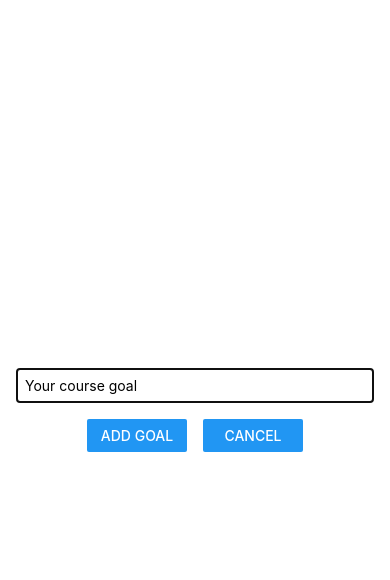
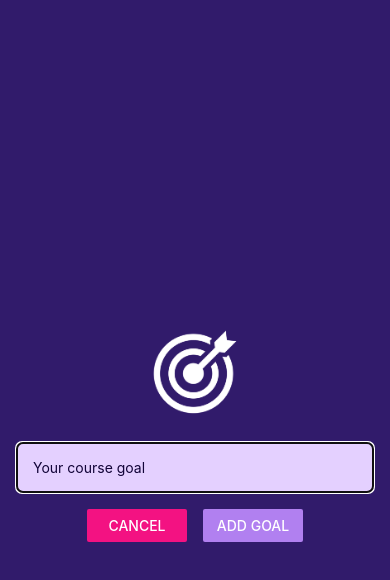
Before and after one commit to crukundo/rn-course-goals, a React Native app: screen / in a window 390 px wide. Both pictures are taken after a click on the button "ADD NEW GOAL". Shown: the top 580 px of the page. Built offline with nearby package versions, Linux system fonts and the light colour scheme.

Commit message:
A little more styling

```diff
--- a/App.js
+++ b/App.js
@@ -2,6 +2,7 @@ import { useState } from 'react';
 import { StyleSheet, View, FlatList, Button } from 'react-native';
 import GoalItem from './components/GoalItem';
 import GoalInput from './components/GoalInput';
+import { StatusBar } from 'expo-status-bar';
 
 export default function App() {
   const [modalIsVisible, setModalIsVisible] = useState(false);
@@ -31,8 +32,10 @@ export default function App() {
   }
 
   return (
+    <>
+      <StatusBar style='light' />
       <View style={styles.appContainer}>
-      <Button title='Add New Goal' color="#5e0acc" onPress={startAddGoalHandler} />
+        <Button title='Add New Goal' color="#a065ec" onPress={startAddGoalHandler} />
         <GoalInput onAddGoal={addGoalHandler} visible={modalIsVisible} onCancel={endAddGoalHandler} />
         <View style={styles.goalsContainer}>
           <FlatList
@@ -44,6 +47,7 @@ export default function App() {
             }} />
         </View>
       </View>
+    </>
   );
 }
 
--- a/app.json
+++ b/app.json
@@ -5,6 +5,7 @@
     "version": "1.0.0",
     "orientation": "portrait",
     "icon": "./assets/icon.png",
+    "backgroundColor": "#1e085e",
     "splash": {
       "image": "./assets/splash.png",
       "resizeMode": "contain",
--- a/components/GoalInput.js
+++ b/components/GoalInput.js
@@ -1,5 +1,5 @@
 import { useState } from 'react';
-import { StyleSheet, View, Button, TextInput, Modal } from 'react-native';
+import { StyleSheet, View, Button, TextInput, Modal, Image } from 'react-native';
 
 const GoalInput = (props) => {
     const [enteredGoalText, setEnteredGoalText] = useState('');
@@ -17,13 +17,14 @@ const GoalInput = (props) => {
     return (
         <Modal visible={props.visible} animationType="slide">
             <View style={styles.inputContainer}>
+                <Image source={require('../assets/images/goal.png')} style={styles.image} />
                 <TextInput style={styles.textInput} placeholder='Your course goal' onChangeText={goalInputHandler} value={enteredGoalText} />
                 <View style={styles.buttonContainer}>
                     <View style={styles.button}>
-                        <Button title='Add Goal' onPress={addGoalHandler} />
+                        <Button title='Cancel' onPress={props.onCancel} color='#f31282' />
                     </View>
                     <View style={styles.button}>
-                        <Button title='Cancel' onPress={props.onCancel} />
+                        <Button title='Add Goal' onPress={addGoalHandler} color='#b180f0' />
                     </View>
                 </View>
             </View>
@@ -38,16 +39,17 @@ const styles = StyleSheet.create({
         flex: 1,
         justifyContent: 'center',
         alignItems: 'center',
-        marginBottom: 24,
         padding: 16,
-        borderBottomWidth: 1,
-        borderBottomColor: "#cccccc"
+        backgroundColor: '#311b6b'
     },
     textInput: {
         borderWidth: 1,
-        borderColor: '#cccccc',
+        borderColor: '#e4d0ff',
+        borderRadius: 6,
+        backgroundColor: '#e4d0ff',
+        color: '#120438',
         width: '100%',
-        padding: 8
+        padding: 16
     },
     buttonContainer: {
         flexDirection: 'row',
@@ -56,5 +58,10 @@ const styles = StyleSheet.create({
     button: {
         width: 100,
         marginHorizontal: 8
+    },
+    image: {
+        width: 100,
+        height: 100,
+        margin: 20
     }
 });
```
Also changed, not shown: assets/images/goal.png (added). Lines whose indentation alone changed are shown as unchanged.
